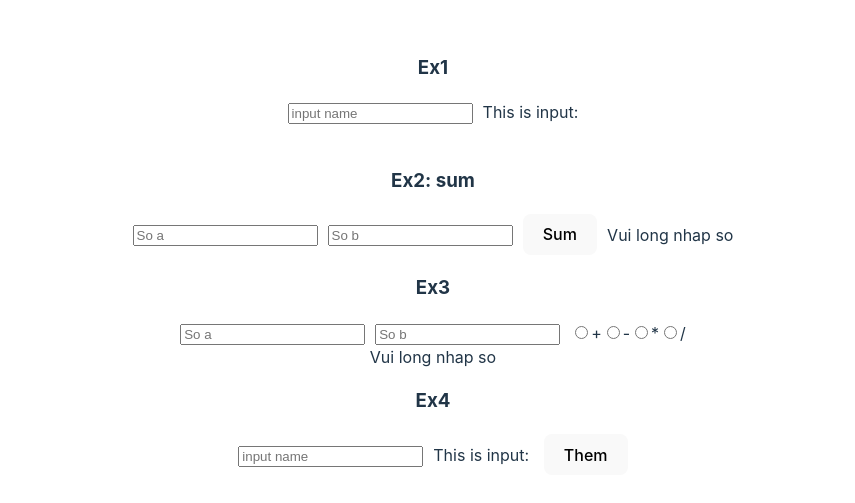
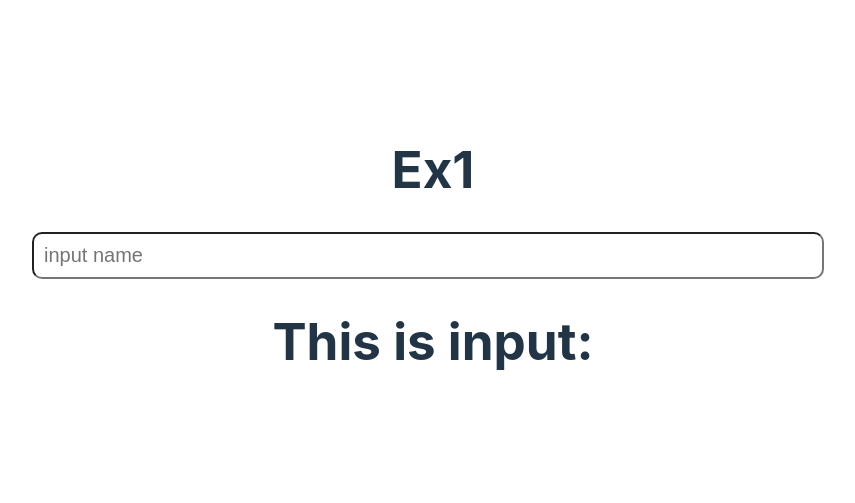
Before and after one commit to phuong261104/Tuan2_HuynhThanhPhuong_22671361, a React (Vite) app in the folder lab_tuan2/: page / in a window 1280 px wide. Shown: the part 145-648 px from the top of the page, without its empty margins (207-1062 px from the left). Built offline with nearby package versions, Linux system fonts and the light colour scheme.

Commit message:
Bài 1 minh chứng

```diff
--- a/lab_tuan2/src/App.jsx
+++ b/lab_tuan2/src/App.jsx
@@ -12,13 +12,8 @@ function App() {
 
   return (
     <>
-      <Ex1/>
-      <br />
-      <Ex2/>
-      <br />
-      <Ex3/>
-      <br />
-      <Ex4/>
+      <Ex1 />
+
     </>
   )
 }
--- a/lab_tuan2/src/component/ex1.jsx
+++ b/lab_tuan2/src/component/ex1.jsx
@@ -7,11 +7,14 @@ const Ex1 = () => {
     return (
 
         <>
-        <h3>Ex1</h3>
-        <div>
-        <input type="text" style={{marginRight: "10px"}} onChange={(e)=>{setName(e.target.value)}} placeholder="input name"/>
-        <span>This is input: {name}</span>
-        </div>
+            <h1>Ex1</h1>
+            <div>
+                <input type="text"
+                    style={{ marginRight: "10px", width: "60vw", fontSize: "20px", borderRadius: "10px", padding: "10px" }}
+                    onChange={(e) => { setName(e.target.value) }}
+                    placeholder="input name" />
+                <h1>This is input: {name}</h1>
+            </div>
         </>
     )
 }
```
Also changed, not shown: lab_tuan2/MinhChung/ex1.png (added).
